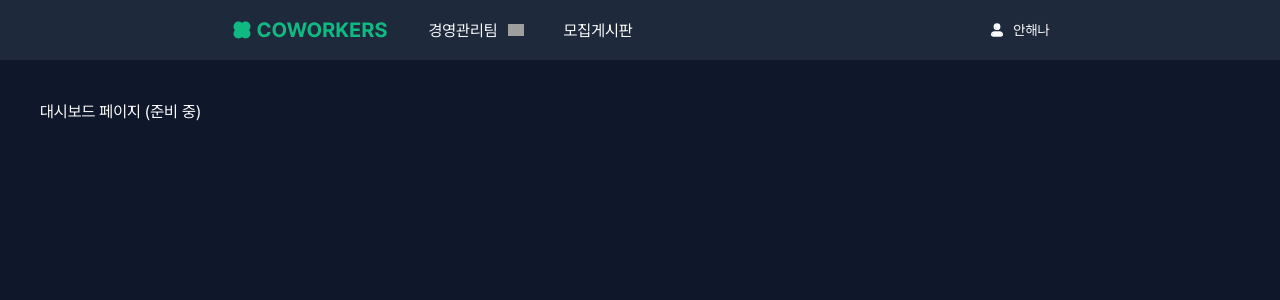
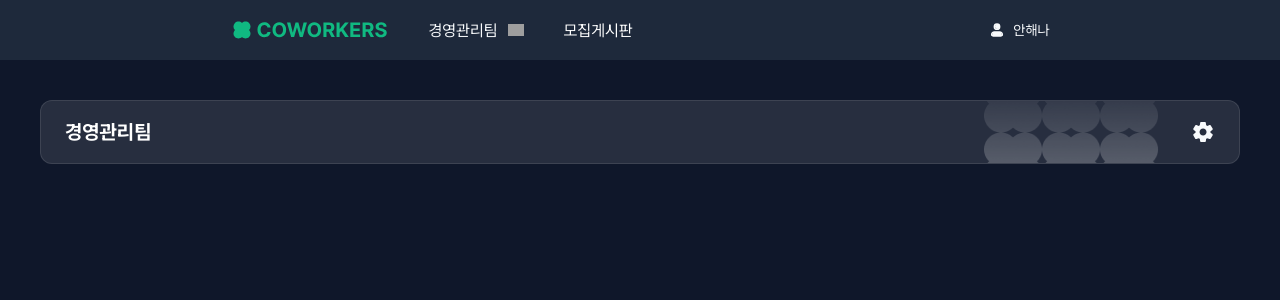
Before and after one commit to FE14-Part4-Team2/coworkers, a Next.js app: page /dashboard in a window 1280 px wide. Shown: the top 300 px of the page. Built offline with nearby package versions, Linux system fonts and the light colour scheme; grey boxes are pictures that could not be loaded.

Commit message:
feat: 팀 페이지 TeamBar 구현

```diff
--- a/src/app/dashboard/page.tsx
+++ b/src/app/dashboard/page.tsx
@@ -1,3 +1,5 @@
+import TeamBar from "@/components/feature/Dashboard/TeamBar/TeamBar";
+
 export default function DashboardPage() {
-  return <div>대시보드 페이지 (준비 중)</div>;
+  return <TeamBar />;
 }
--- /dev/null
+++ b/src/components/feature/Dashboard/TeamBar/TeamBar.tsx
@@ -0,0 +1,18 @@
+import Image from "next/image";
+import TeamBarDropdown from "./TeamBarDropdown";
+
+export default function TeamBar() {
+  return (
+    <div className="w-full h-16 bg-bg-bar border border-bg-bar rounded-xl relative px-6 flex items-center justify-between">
+      <div className="font-bold text-xl text-text-inverse z-10">경영관리팀</div>
+      <TeamBarDropdown />
+      <Image
+        src="/images/teambar-pattern.png"
+        alt="teambar-thumbnail"
+        width={181}
+        height={64}
+        className="absolute right-20 top-0 h-full w-auto z-0"
+      />
+    </div>
+  );
+}
--- /dev/null
+++ b/src/components/feature/Dashboard/TeamBar/TeamBarDropdown.tsx
@@ -0,0 +1,42 @@
+"use client";
+
+import DropDownItem from "@/components/common/Dropdown/Item";
+import DropDownMenu from "@/components/common/Dropdown/Menu";
+import Image from "next/image";
+import { useCallback, useState } from "react";
+
+export default function TeamBarDropdown() {
+  const [isOpen, setIsOpen] = useState(false);
+
+  const toggleOpen = useCallback(() => {
+    setIsOpen((prev) => !prev);
+  }, []);
+
+  const handleEdit = useCallback(() => {
+    alert("수정하기"); // TODO: 페이지 연결
+  }, []);
+
+  const handleDelete = useCallback(() => {
+    alert("삭제하기"); // TODO: API 연결
+  }, []);
+
+  return (
+    <div className="relative z-10">
+      <Image
+        src="/icons/icon-setting.svg"
+        alt="setting"
+        width={24}
+        height={24}
+        className={`cursor-pointer transition-transform duration-300 ${isOpen ? "rotate-180" : ""}`}
+        onClick={toggleOpen}
+      />
+      <DropDownMenu
+        isOpen={isOpen}
+        className="absolute mt-2 right-0 text-center w-[7.5rem]"
+      >
+        <DropDownItem onClick={handleEdit}>수정하기</DropDownItem>
+        <DropDownItem onClick={handleDelete}>삭제하기</DropDownItem>
+      </DropDownMenu>
+    </div>
+  );
+}
--- a/tailwind.config.ts
+++ b/tailwind.config.ts
@@ -38,6 +38,7 @@ const config: Config = {
         "bg-secondary": "#1e293b",
         "bg-tertiary": "#334155",
         "bg-inverse": "#ffffff",
+        "bg-bar": "#faf8fc1A",
         "interaction-inactive": "#94a3b8",
         "interaction-hover": "#059669",
         "interaction-pressed": "#047857",
```
Also changed, not shown: public/images/teambar-pattern.png (added), 1 other file (tests, documents, lock files or other folders).
